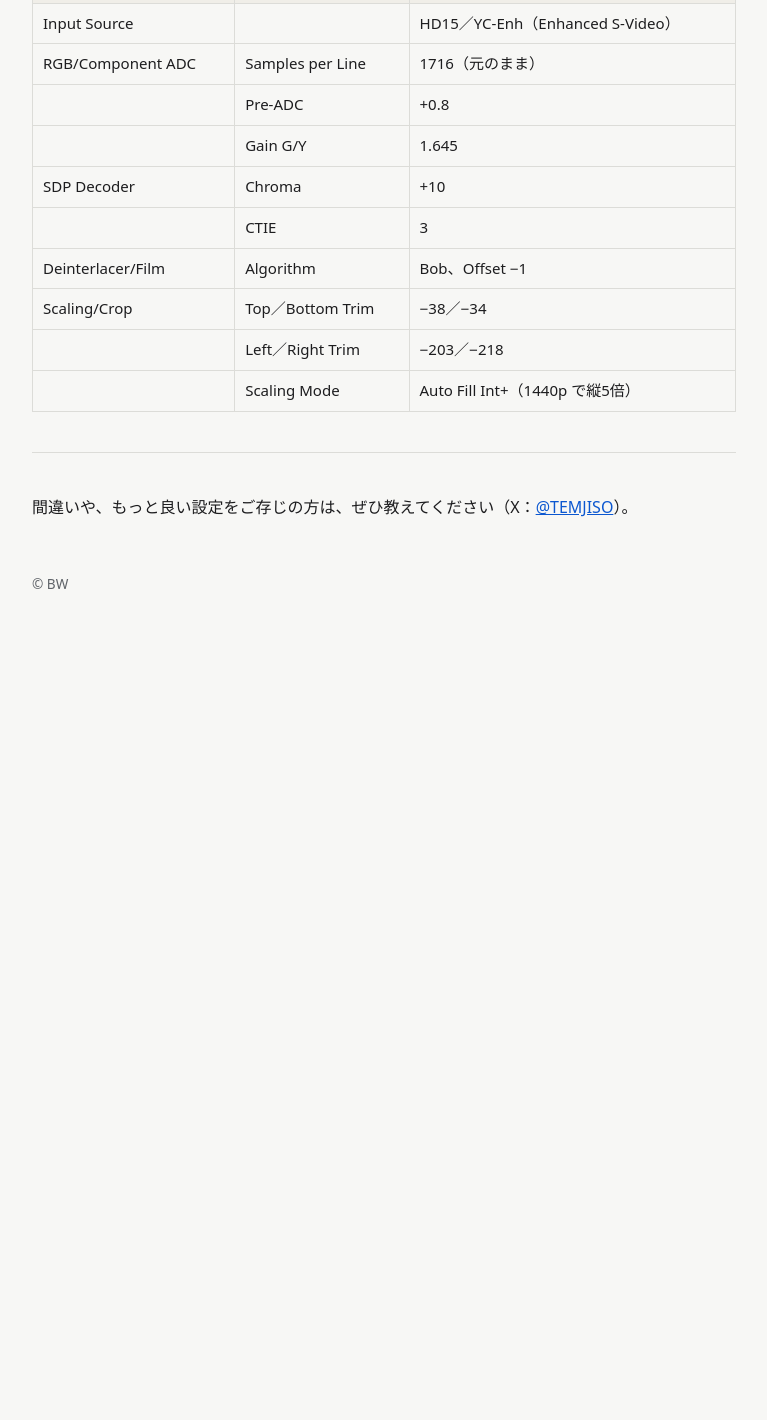
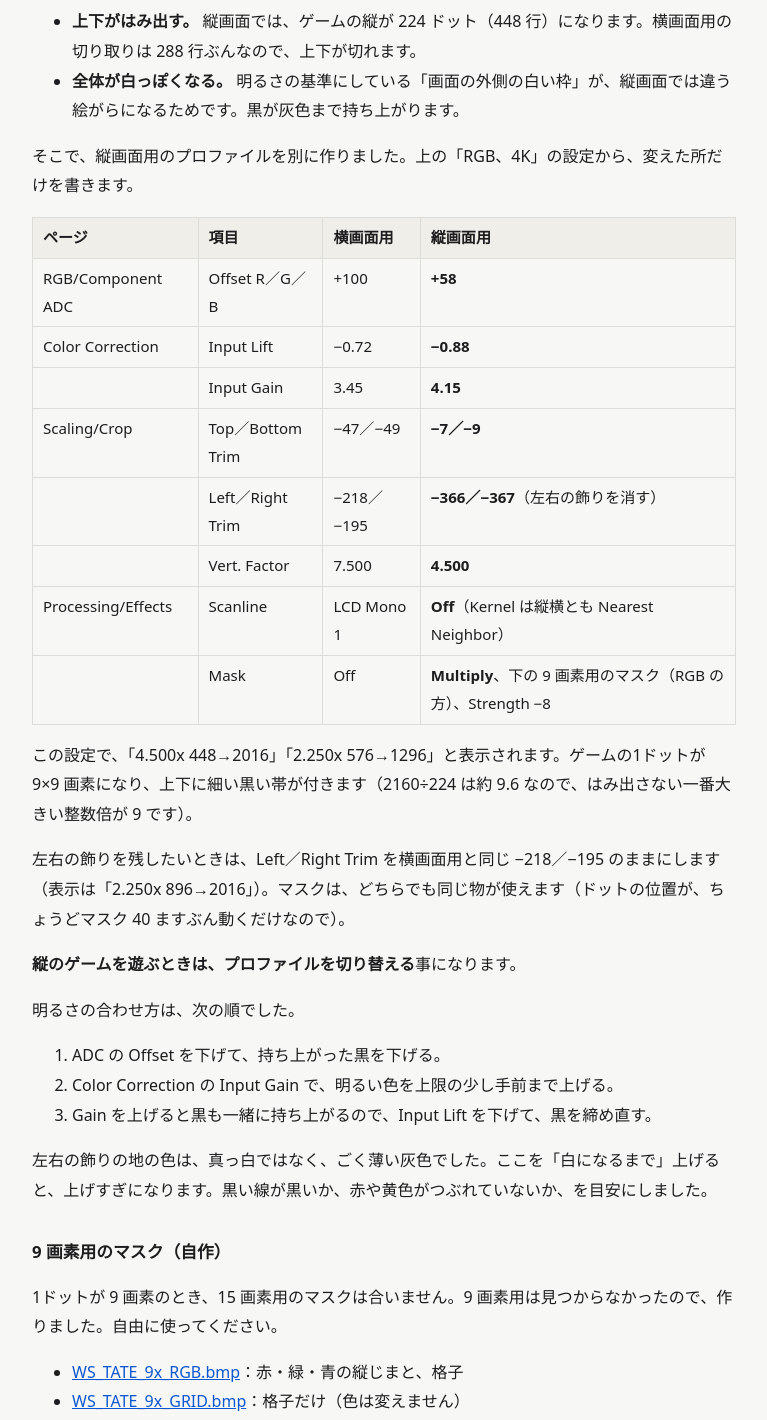
Before and after one commit to temjiso-oss/temjiso-oss.github.io, a plain HTML site: page rt4k-notes.html in a window 1280 px wide. Shown: the part 9176-10596 px from the top of the page, without its empty margins (256-1023 px from the left). Before the commit the page ends 9812 px from the top, so only its background shows below. Drawn offline with Linux system fonts and the light colour scheme.

Commit message:
Add files via upload

```diff
--- a/rt4k-notes.html
+++ b/rt4k-notes.html
@@ -390,6 +390,97 @@
 </table></div>
 <p>この設定で、「7.500x 288→2160」「3.750x 896→3360」と表示されます。ゲームの1ドットが、横も縦も 15 画素の正方形になり、4K の高さいっぱいに映ります。</p>
 <p>ADC と Color Correction の値が大きいのは、TVスワンの RGB 出力に、黒の基準になる部分が無く、そのままでは暗く映るためです。くわしくは、<a href="tvswan-rgb.html">詳しい記録</a>に書いています。</p>
+<h2>設定例：TVスワン（RGB、4K、縦画面のゲーム）</h2>
+<p>TVスワンは、縦に持って遊ぶゲームを自分で見分けて、<strong>縦向きの絵を出します</strong>。RT4K の「RoTATE」は、Off のままで大丈夫です。左右には、WonderSwan Color の飾りが出ます。</p>
+<p>ただし、横画面用の設定のままだと、次の2つが起きました。</p>
+<ul>
+<li><strong>上下がはみ出す。</strong> 縦画面では、ゲームの縦が 224 ドット（448 行）になります。横画面用の切り取りは 288 行ぶんなので、上下が切れます。</li>
+<li><strong>全体が白っぽくなる。</strong> 明るさの基準にしている「画面の外側の白い枠」が、縦画面では違う絵がらになるためです。黒が灰色まで持ち上がります。</li>
+</ul>
+<p>そこで、縦画面用のプロファイルを別に作りました。上の「RGB、4K」の設定から、変えた所だけを書きます。</p>
+<div class="table"><table>
+<thead>
+<tr>
+<th>ページ</th>
+<th>項目</th>
+<th>横画面用</th>
+<th>縦画面用</th>
+</tr>
+</thead>
+<tbody>
+<tr>
+<td>RGB/Component ADC</td>
+<td>Offset R／G／B</td>
+<td>+100</td>
+<td><strong>+58</strong></td>
+</tr>
+<tr>
+<td>Color Correction</td>
+<td>Input Lift</td>
+<td>−0.72</td>
+<td><strong>−0.88</strong></td>
+</tr>
+<tr>
+<td></td>
+<td>Input Gain</td>
+<td>3.45</td>
+<td><strong>4.15</strong></td>
+</tr>
+<tr>
+<td>Scaling/Crop</td>
+<td>Top／Bottom Trim</td>
+<td>−47／−49</td>
+<td><strong>−7／−9</strong></td>
+</tr>
+<tr>
+<td></td>
+<td>Left／Right Trim</td>
+<td>−218／−195</td>
+<td><strong>−366／−367</strong>（左右の飾りを消す）</td>
+</tr>
+<tr>
+<td></td>
+<td>Vert. Factor</td>
+<td>7.500</td>
+<td><strong>4.500</strong></td>
+</tr>
+<tr>
+<td>Processing/Effects</td>
+<td>Scanline</td>
+<td>LCD Mono 1</td>
+<td><strong>Off</strong>（Kernel は縦横とも Nearest Neighbor）</td>
+</tr>
+<tr>
+<td></td>
+<td>Mask</td>
+<td>Off</td>
+<td><strong>Multiply</strong>、下の 9 画素用のマスク（RGB の方）、Strength −8</td>
+</tr>
+</tbody>
+</table></div>
+<p>この設定で、「4.500x 448→2016」「2.250x 576→1296」と表示されます。ゲームの1ドットが 9×9 画素になり、上下に細い黒い帯が付きます（2160÷224 は約 9.6 なので、はみ出さない一番大きい整数倍が 9 です）。</p>
+<p>左右の飾りを残したいときは、Left／Right Trim を横画面用と同じ −218／−195 のままにします（表示は「2.250x 896→2016」）。マスクは、どちらでも同じ物が使えます（ドットの位置が、ちょうどマスク 40 ますぶん動くだけなので）。</p>
+<p><strong>縦のゲームを遊ぶときは、プロファイルを切り替える</strong>事になります。</p>
+<p>明るさの合わせ方は、次の順でした。</p>
+<ol>
+<li>ADC の Offset を下げて、持ち上がった黒を下げる。</li>
+<li>Color Correction の Input Gain で、明るい色を上限の少し手前まで上げる。</li>
+<li>Gain を上げると黒も一緒に持ち上がるので、Input Lift を下げて、黒を締め直す。</li>
+</ol>
+<p>左右の飾りの地の色は、真っ白ではなく、ごく薄い灰色でした。ここを「白になるまで」上げると、上げすぎになります。黒い線が黒いか、赤や黄色がつぶれていないか、を目安にしました。</p>
+<h3>9 画素用のマスク（自作）</h3>
+<p>1ドットが 9 画素のとき、15 画素用のマスクは合いません。9 画素用は見つからなかったので、作りました。自由に使ってください。</p>
+<ul>
+<li><a href="assets/rt4k/WS_TATE_9x_RGB.bmp">WS_TATE_9x_RGB.bmp</a>：赤・緑・青の縦じまと、格子</li>
+<li><a href="assets/rt4k/WS_TATE_9x_GRID.bmp">WS_TATE_9x_GRID.bmp</a>：格子だけ（色は変えません）</li>
+</ul>
+<p>SD カードの <code>mask</code> フォルダーに入れて、Mask の「Load from File」で選びます。Strength は好みで合わせます（強いほど暗くなります。私は −8 です）。</p>
+<p>このマスクは、上の縦画面用の設定（4K 出力）に合わせて、模様の位置をずらしてあります。切り取りや倍率を変えると、格子がドットからずれる事があります。</p>
+<p>作るときに、つまずいた事が2つあります。自分でマスクを作る人は、気をつけてください。</p>
+<ul>
+<li><strong>RT4K は、マスクを画面の左端ちょうどからではなく、2 画素左から並べていました</strong>（縦は、上端ちょうどからでした）。最初に作った物は、そのぶんだけ横にずれて、ドットの中の色の並びが変わってしまいました。</li>
+<li><strong>ドットの縦の境目は、切り取りの上端から数えた位置には、ありませんでした。</strong> 5 画素（半行ぶん）下にずれていました。Bob が、1行おきの絵を半行ずらして並べるためだと思います。切り取りの数字から計算するのではなく、<strong>実寸で保存した画面で、絵の境目を測って合わせる</strong>のが確実でした。</li>
+</ul>
 <h2>設定例：TVスワン（S端子）</h2>
 <p>改造していない TVスワンを、S端子でつないだときの値です。1440p で出力していた頃の物で、4K では合わせ直していません。</p>
 <div class="table"><table>
```
Also changed, not shown: assets/rt4k/WS_TATE_9x_GRID.bmp (added), assets/rt4k/WS_TATE_9x_RGB.bmp (added).
